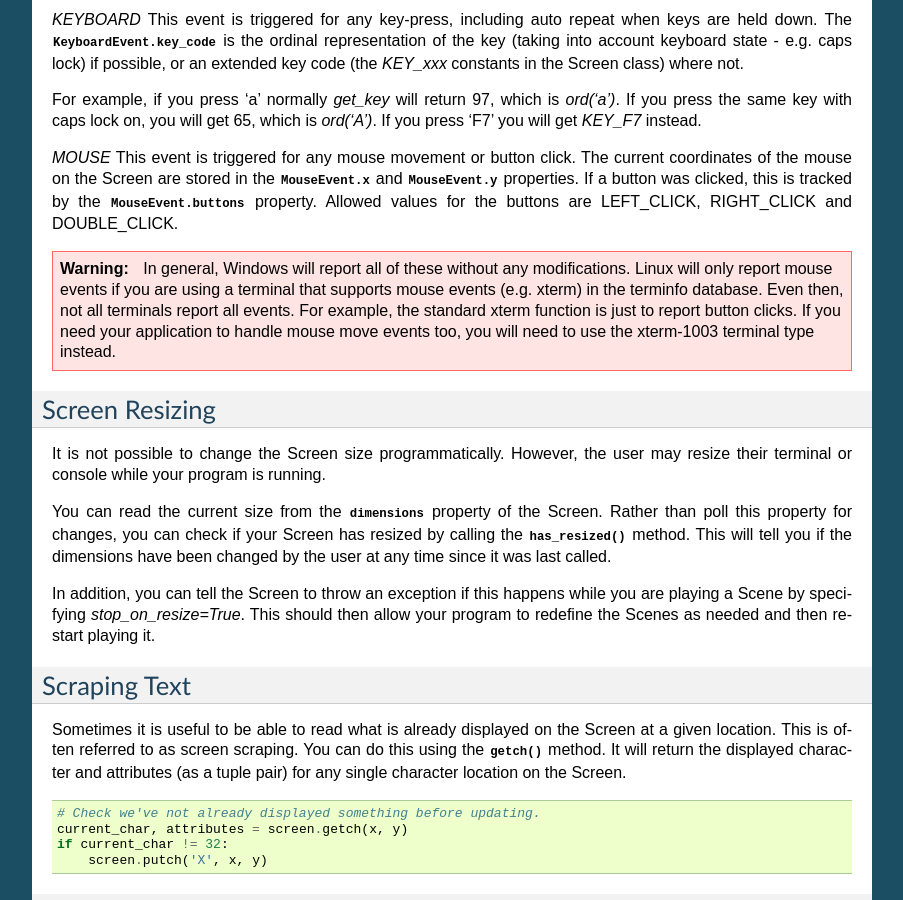
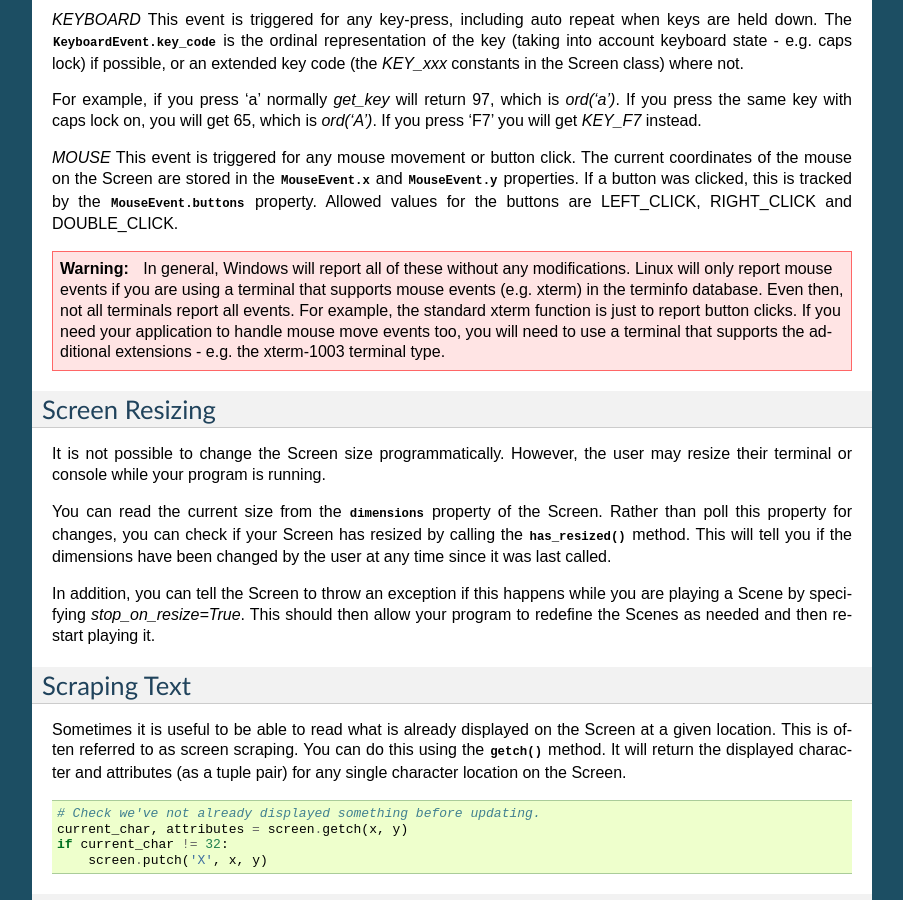
Before and after one commit to peterbrittain/asciimatics, a Sphinx documentation site: the page built from doc/source/io.rst, in a window 1280 px wide and 900 px high, scrolled down 1261 px. Shown: the whole window, without its empty margins (198-1101 px from the left). Built offline with Sphinx 7.4.7, drawn with Linux system fonts in a browser that asks for light colours.

Commit message:
Fix up mouse docs.

```diff
--- a/doc/source/io.rst
+++ b/doc/source/io.rst
@@ -95,8 +95,8 @@ buttons are LEFT_CLICK, RIGHT_CLICK and DOUBLE_CLICK.
     supports mouse events (e.g. xterm) in the terminfo database.  Even then,
     not all terminals report all events.  For example, the standard xterm
     function is just to report button clicks.  If you need your application
-    to handle mouse move events too, you will need to use the xterm-1003
-    terminal type instead.
+    to handle mouse move events too, you will need to use a terminal that
+    supports the additional extensions - e.g. the xterm-1003 terminal type.
 
 Screen Resizing
 ---------------
```
